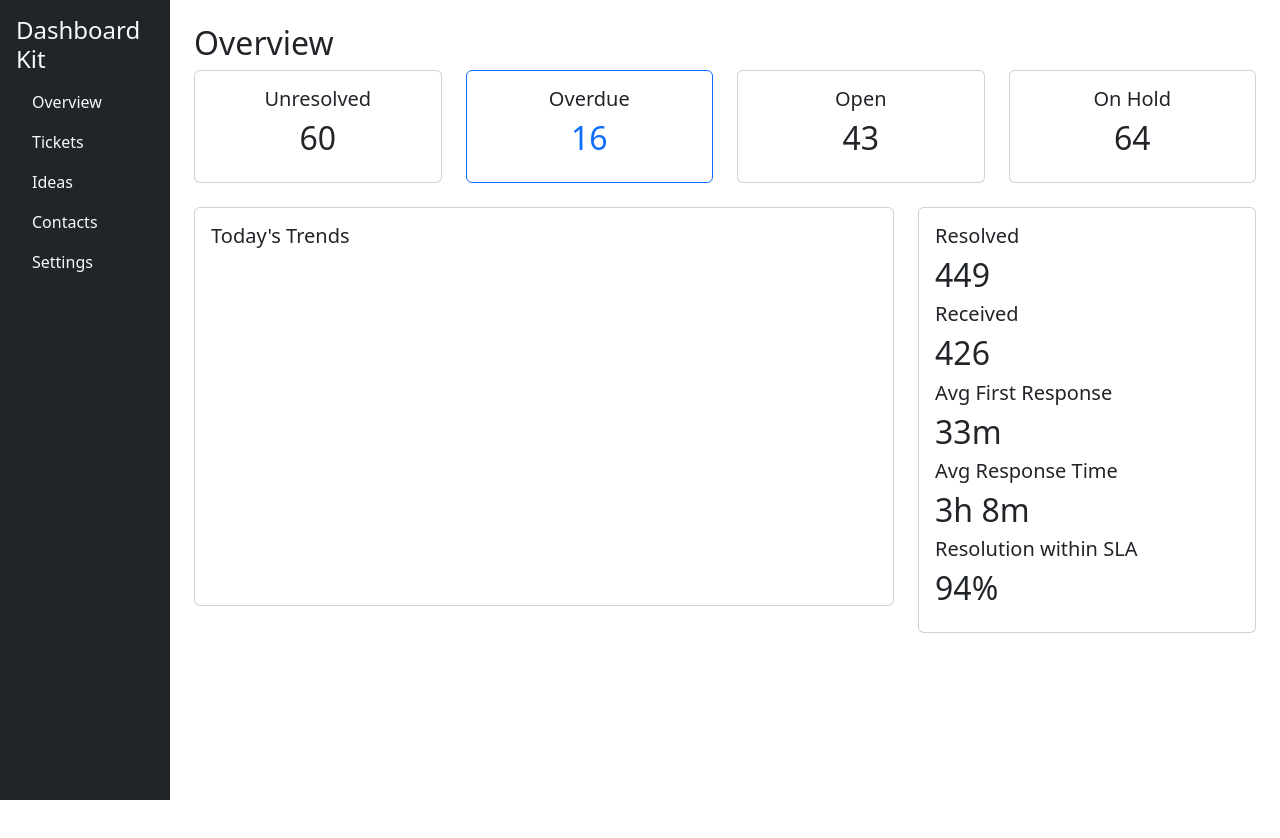
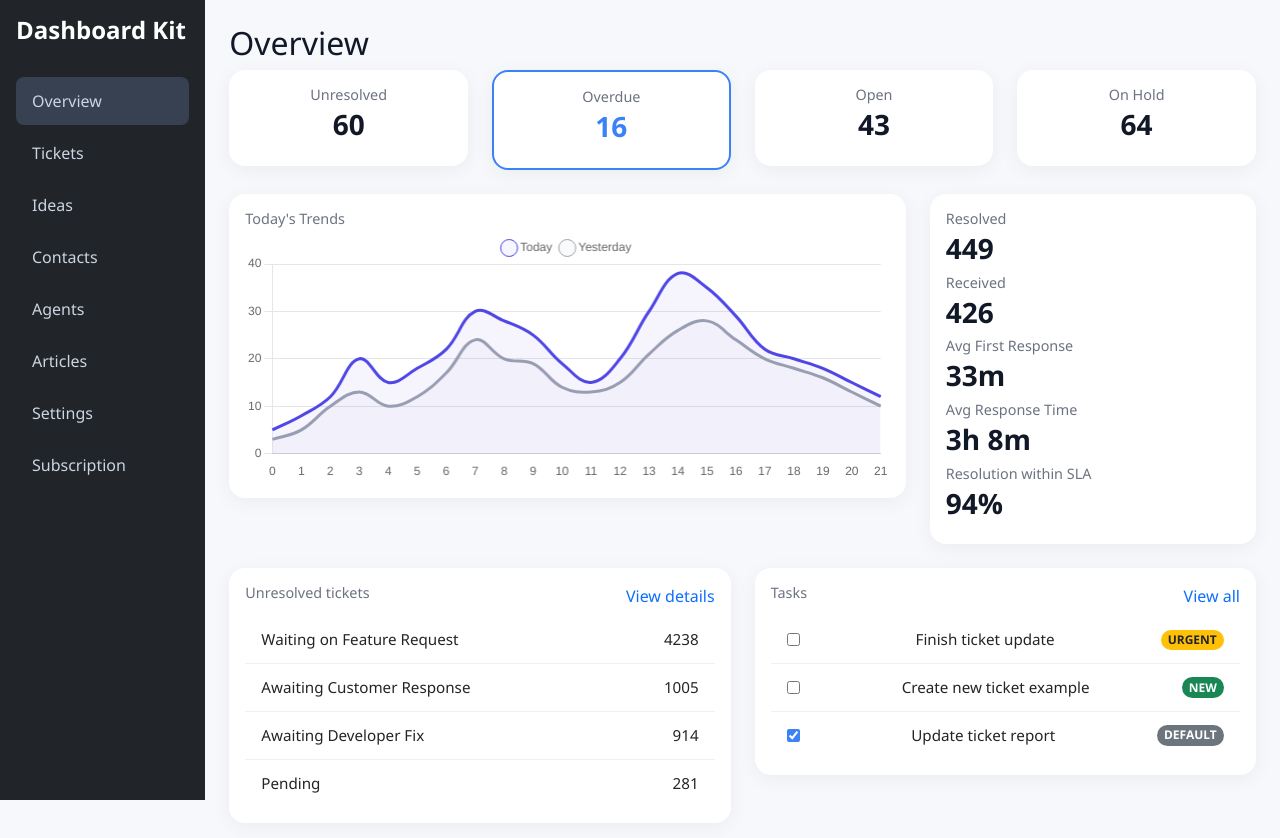
Before and after one commit to sarasltfar/Sara_Khaliat, a website: page Sara_Khaliat/index.html in a window 1280 px wide. Before the commit the page ends 800 px from the top, so only its background shows below. Drawn offline with nearby package versions, Linux system fonts and the light colour scheme.

Commit message:
Updated html and css

```diff
--- a/Sara_Khaliat/css/style.css
+++ b/Sara_Khaliat/css/style.css
@@ -0,0 +1,96 @@
+/* General Layout */
+body {
+    font-family: 'Segoe UI', Tahoma, Geneva, Verdana, sans-serif;
+    background-color: #f7f8fc;
+    color: #111827;
+    margin: 0;
+}
+
+nav {
+    width: 240px;
+    background-color: #1f2937 !important;
+}
+
+nav h4 {
+    font-weight: bold;
+    margin-bottom: 2rem;
+    color: #fff;
+}
+
+.nav-link {
+    color: #cbd5e1 !important;
+    padding: 0.75rem 1rem;
+    border-radius: 8px;
+    margin-bottom: 4px;
+    transition: background 0.3s;
+}
+
+.nav-link:hover,
+.nav-link.active {
+    background-color: #374151;
+}
+
+.container-fluid {
+    flex-grow: 1;
+    background-color: #f7f8fc;
+}
+
+/* Cards */
+.card {
+    border: none;
+    border-radius: 16px;
+    box-shadow: 0 4px 20px rgba(0,0,0,0.05);
+    background-color: #ffffff;
+}
+
+.card h5 {
+    font-size: 0.9rem;
+    color: #6b7280;
+    margin-bottom: 0.3rem;
+}
+
+.card h2 {
+    font-size: 1.75rem;
+    font-weight: bold;
+    color: #111827;
+}
+
+.card.border-primary {
+    border: 2px solid #3b82f6 !important;
+}
+
+.text-primary {
+    color: #3b82f6 !important;
+}
+
+/* Trend Chart */
+canvas {
+    max-height: 250px;
+}
+
+/* List Groups */
+.list-group-item {
+    font-size: 0.95rem;
+    border: none;
+    padding: 0.75rem 1rem;
+    display: flex;
+    justify-content: space-between;
+    align-items: center;
+}
+
+.list-group-item:not(:last-child) {
+    border-bottom: 1px solid #f1f1f1;
+}
+
+/* Badges */
+.badge {
+    font-size: 0.75rem;
+    padding: 0.35em 0.6em;
+    border-radius: 12px;
+}
+
+/* Tasks Checkboxes */
+input[type=checkbox] {
+    margin-right: 10px;
+    accent-color: #3b82f6;
+}
--- a/Sara_Khaliat/index.html
+++ b/Sara_Khaliat/index.html
@@ -5,7 +5,7 @@
     <meta name="viewport" content="width=device-width, initial-scale=1.0">
     <title>Dashboard Overview</title>
     <link href="https://cdn.jsdelivr.net/npm/bootstrap@5.3.0/dist/css/bootstrap.min.css" rel="stylesheet">
-    <link rel="stylesheet" href="styles.css">
+    <link rel="stylesheet" href="/css/style.css">
 </head>
 <body>
     <div class="d-flex">
@@ -13,11 +13,14 @@
         <nav class="bg-dark text-light p-3 vh-100">
             <h4>Dashboard Kit</h4>
             <ul class="nav flex-column">
-                <li class="nav-item"><a href="#" class="nav-link text-light">Overview</a></li>
+                <li class="nav-item"><a href="#" class="nav-link text-light active">Overview</a></li>
                 <li class="nav-item"><a href="#" class="nav-link text-light">Tickets</a></li>
                 <li class="nav-item"><a href="#" class="nav-link text-light">Ideas</a></li>
                 <li class="nav-item"><a href="#" class="nav-link text-light">Contacts</a></li>
+                <li class="nav-item"><a href="#" class="nav-link text-light">Agents</a></li>
+                <li class="nav-item"><a href="#" class="nav-link text-light">Articles</a></li>
                 <li class="nav-item"><a href="#" class="nav-link text-light">Settings</a></li>
+                <li class="nav-item"><a href="#" class="nav-link text-light">Subscription</a></li>
             </ul>
         </nav>
 
@@ -73,10 +76,47 @@
                     </div>
                 </div>
             </div>
+
+            <div class="row mt-4">
+                <div class="col-md-6">
+                    <div class="card p-3">
+                        <div class="d-flex justify-content-between">
+                            <h5>Unresolved tickets</h5>
+                            <a href="#" class="text-decoration-none">View details</a>
+                        </div>
+                        <ul class="list-group list-group-flush mt-2">
+                            <li class="list-group-item d-flex justify-content-between">Waiting on Feature Request <span>4238</span></li>
+                            <li class="list-group-item d-flex justify-content-between">Awaiting Customer Response <span>1005</span></li>
+                            <li class="list-group-item d-flex justify-content-between">Awaiting Developer Fix <span>914</span></li>
+                            <li class="list-group-item d-flex justify-content-between">Pending <span>281</span></li>
+                        </ul>
+                    </div>
+                </div>
+                <div class="col-md-6">
+                    <div class="card p-3">
+                        <div class="d-flex justify-content-between">
+                            <h5>Tasks</h5>
+                            <a href="#" class="text-decoration-none">View all</a>
+                        </div>
+                        <ul class="list-group list-group-flush mt-2">
+                            <li class="list-group-item">
+                                <input type="checkbox" id="task1"> Finish ticket update <span class="badge bg-warning text-dark float-end">URGENT</span>
+                            </li>
+                            <li class="list-group-item">
+                                <input type="checkbox" id="task2"> Create new ticket example <span class="badge bg-success float-end">NEW</span>
+                            </li>
+                            <li class="list-group-item">
+                                <input type="checkbox" id="task3" checked> Update ticket report <span class="badge bg-secondary float-end">DEFAULT</span>
+                            </li>
+                        </ul>
+                    </div>
+                </div>
+            </div>
+
         </div>
     </div>
 
     <script src="https://cdn.jsdelivr.net/npm/chart.js"></script>
-    <script src="script.js"></script>
+    <script src="/js/main.js"></script>
 </body>
 </html>
--- a/Sara_Khaliat/js/main.js
+++ b/Sara_Khaliat/js/main.js
@@ -0,0 +1,59 @@
+document.addEventListener('DOMContentLoaded', function () {
+    const ctx = document.getElementById('trendChart').getContext('2d');
+
+    new Chart(ctx, {
+        type: 'line',
+        data: {
+            labels: Array.from({ length: 22 }, (_, i) => i.toString()),
+            datasets: [
+                {
+                    label: 'Today',
+                    data: [5, 8, 12, 20, 15, 18, 22, 30, 28, 25, 19, 15, 20, 30, 38, 35, 29, 22, 20, 18, 15, 12],
+                    borderColor: '#4f46e5',
+                    backgroundColor: 'rgba(79, 70, 229, 0.05)',
+                    tension: 0.4,
+                    fill: true,
+                    pointRadius: 0,
+                },
+                {
+                    label: 'Yesterday',
+                    data: [3, 5, 10, 13, 10, 12, 17, 24, 20, 19, 14, 13, 15, 21, 26, 28, 24, 20, 18, 16, 13, 10],
+                    borderColor: '#9ca3af',
+                    backgroundColor: 'rgba(156, 163, 175, 0.05)',
+                    tension: 0.4,
+                    fill: true,
+                    pointRadius: 0,
+                }
+            ]
+        },
+        options: {
+            responsive: true,
+            plugins: {
+                legend: {
+                    display: true,
+                    labels: {
+                        usePointStyle: true,
+                        boxWidth: 10
+                    }
+                },
+                tooltip: {
+                    intersect: false,
+                    mode: 'index'
+                }
+            },
+            scales: {
+                y: {
+                    beginAtZero: true,
+                    ticks: {
+                        stepSize: 10
+                    }
+                },
+                x: {
+                    grid: {
+                        display: false
+                    }
+                }
+            }
+        }
+    });
+});
```
